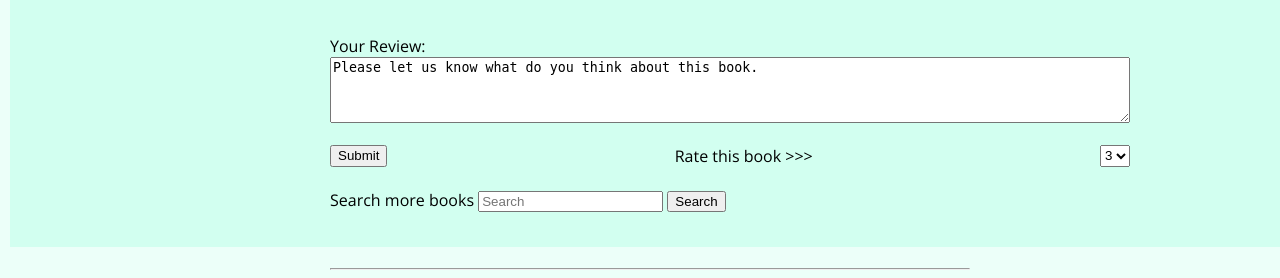
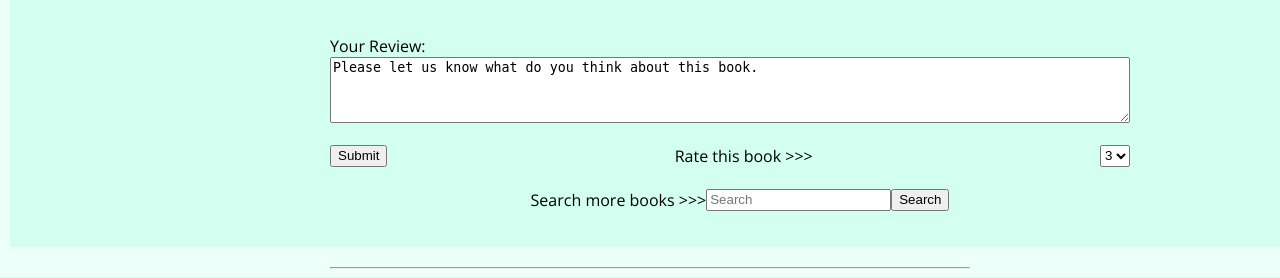
Before and after one commit to CarinaLR/Peek-a-boo, a Flask app: page /book-page in a window 1280 px wide. Shown: the part 563-841 px from the top of the page. Run offline with Flask 2, Linux system fonts and the light colour scheme.

Commit message:
add review

```diff
--- a/templates/bookpage.html
+++ b/templates/bookpage.html
@@ -63,8 +63,8 @@ Please let us know what do you think about this book.
         </select>
       </div>
       <br />
-      <div>
-        <label>Search more books</label>
+      <div style="display: flex; justify-content: center;">
+        <label>Search more books >>></label><br />
         <input type="text" placeholder="Search" name="text" />
         <button type="submit">Search</button>
       </div>
```
Also changed, not shown: 1 other file.
